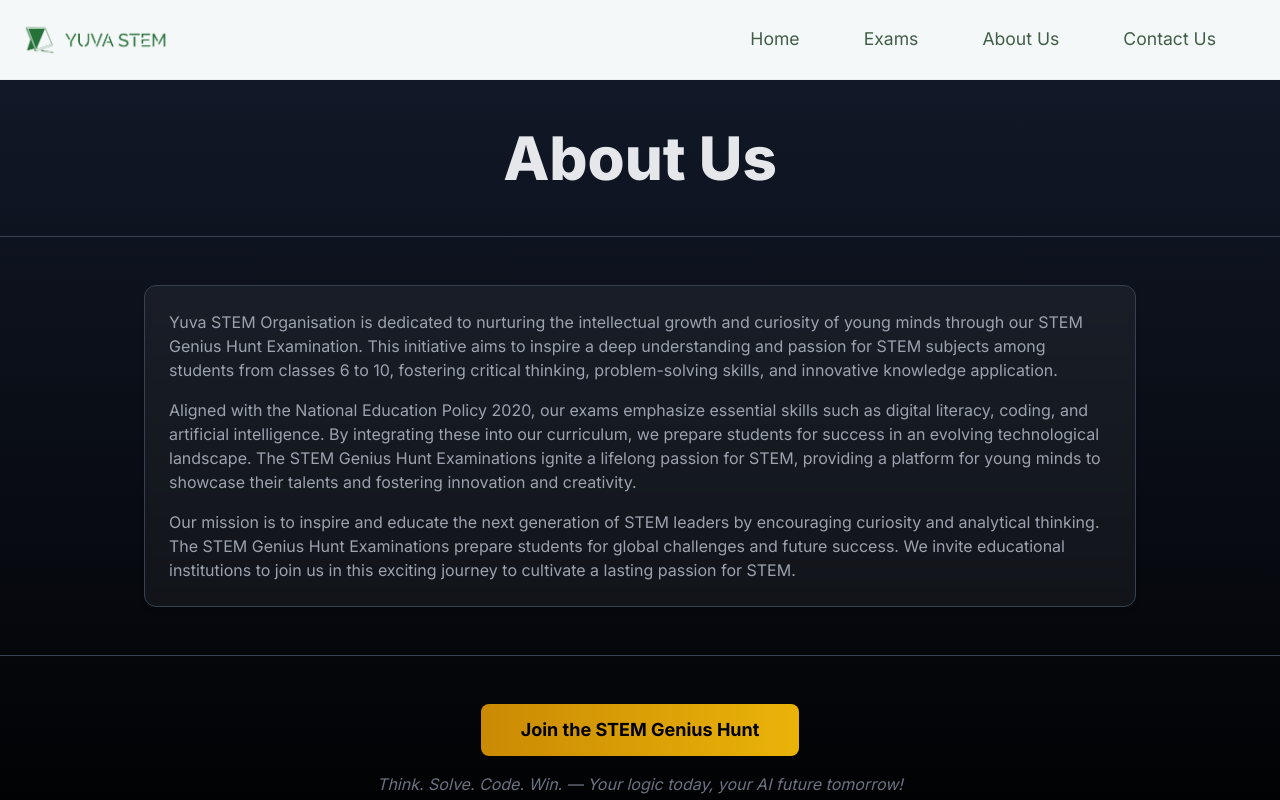
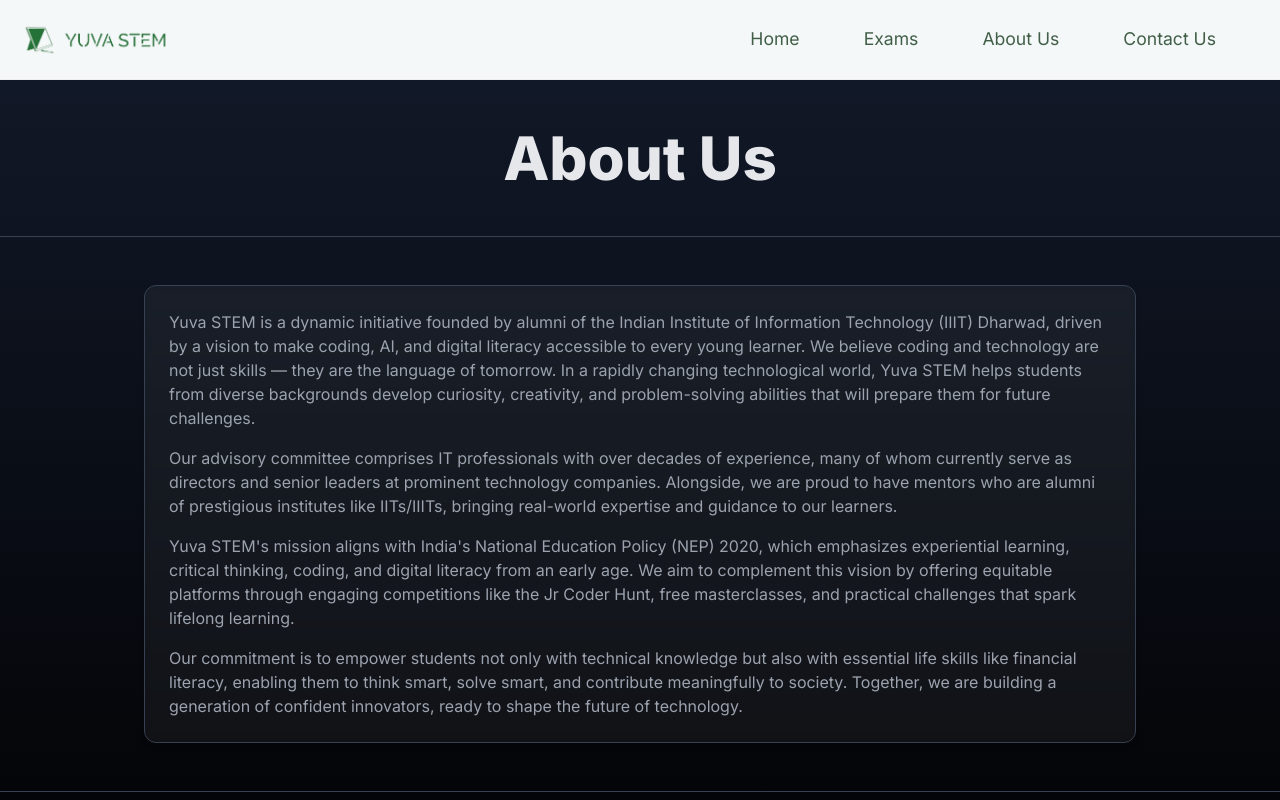
Before and after one commit to sajjanstem/sajjan-stem, a React (Create React App) app: page /aboutus in a window 1280 px wide. Shown: the top 800 px of the page. Built offline with nearby package versions, Linux system fonts and the light colour scheme.

Commit message:
About us

```diff
--- a/src/components/AboutUs.tsx
+++ b/src/components/AboutUs.tsx
@@ -2,7 +2,6 @@
 import { Helmet } from "react-helmet";
 import AOS from "aos";
 import "aos/dist/aos.css";
-import LinkedInIcon from '@mui/icons-material/LinkedIn';
 
 const AboutUs = () => {
   useEffect(() => {
@@ -15,11 +14,11 @@
         <title>About Us - Yuva STEM Organisation</title>
         <meta
           name="description"
-          content="Learn more about Yuva STEM Organisation, dedicated to nurturing young minds through the STEM Genius Hunt Examination."
+          content="Learn more about Yuva STEM Organisation, founded by IIIT Dharwad alumni, dedicated to empowering young minds through coding, AI, digital literacy, and financial literacy education in alignment with NEP 2020."
         />
         <meta
           name="keywords"
-          content="Yuva STEM Organisation, STEM education, aurdino, Karthik Sajjan, Indian Institute of Information Technology Dharwad, STEM Genius Hunt Examination, digital literacy, coding, artificial intelligence"
+          content="Yuva STEM Organisation, STEM education, coding, AI, digital literacy, financial literacy, Karthik Sajjan, STEM competitions, STEM masterclasses, IIIT Dharwad, IIT mentors, tech leadership, NEP 2020"
         />
         <meta name="author" content="Yuva STEM Organisation" />
       </Helmet>
@@ -31,16 +30,21 @@
 
       {/* Main Content Section */}
       <section className="max-w-5xl mx-auto py-12 px-4 space-y-8">
-        {/* About Content */}
-        <div className="backdrop-blur-sm bg-white bg-opacity-5 rounded-xl border border-gray-700 p-6 shadow-md" data-aos="fade-up">
-          <p className="text-gray-400">
-            Yuva STEM Organisation is dedicated to nurturing the intellectual growth and curiosity of young minds through our STEM Genius Hunt Examination. This initiative aims to inspire a deep understanding and passion for STEM subjects among students from classes 6 to 10, fostering critical thinking, problem-solving skills, and innovative knowledge application.
+        <div
+          className="backdrop-blur-sm bg-white bg-opacity-5 rounded-xl border border-gray-700 p-6 shadow-md"
+          data-aos="fade-up"
+        >
+          <p className="text-gray-400 text-sm md:text-base">
+            Yuva STEM is a dynamic initiative founded by alumni of the Indian Institute of Information Technology (IIIT) Dharwad, driven by a vision to make coding, AI, and digital literacy accessible to every young learner. We believe coding and technology are not just skills — they are the language of tomorrow. In a rapidly changing technological world, Yuva STEM helps students from diverse backgrounds develop curiosity, creativity, and problem-solving abilities that will prepare them for future challenges.
           </p>
-          <p className="text-gray-400 mt-4">
-            Aligned with the National Education Policy 2020, our exams emphasize essential skills such as digital literacy, coding, and artificial intelligence. By integrating these into our curriculum, we prepare students for success in an evolving technological landscape. The STEM Genius Hunt Examinations ignite a lifelong passion for STEM, providing a platform for young minds to showcase their talents and fostering innovation and creativity.
+          <p className="text-gray-400 text-sm md:text-base mt-4">
+            Our advisory committee comprises IT professionals with over decades of experience, many of whom currently serve as directors and senior leaders at prominent technology companies. Alongside, we are proud to have mentors who are alumni of prestigious institutes like IITs/IIITs, bringing real-world expertise and guidance to our learners.
           </p>
-          <p className="text-gray-400 mt-4">
-            Our mission is to inspire and educate the next generation of STEM leaders by encouraging curiosity and analytical thinking. The STEM Genius Hunt Examinations prepare students for global challenges and future success. We invite educational institutions to join us in this exciting journey to cultivate a lasting passion for STEM.
+          <p className="text-gray-400 text-sm md:text-base mt-4">
+            Yuva STEM's mission aligns with India's National Education Policy (NEP) 2020, which emphasizes experiential learning, critical thinking, coding, and digital literacy from an early age. We aim to complement this vision by offering equitable platforms through engaging competitions like the Jr Coder Hunt, free masterclasses, and practical challenges that spark lifelong learning.
+          </p>
+          <p className="text-gray-400 text-sm md:text-base mt-4">
+            Our commitment is to empower students not only with technical knowledge but also with essential life skills like financial literacy, enabling them to think smart, solve smart, and contribute meaningfully to society. Together, we are building a generation of confident innovators, ready to shape the future of technology.
           </p>
         </div>
 
@@ -76,7 +80,10 @@
       </section>
 
       {/* Call to Action */}
-      <div className="text-center py-12 border-t border-gray-700" data-aos="zoom-in">
+      <div
+        className="text-center py-12 border-t border-gray-700"
+        data-aos="zoom-in"
+      >
         <button className="bg-gradient-to-r from-yellow-600 to-yellow-500 text-black font-bold py-3 px-10 rounded-lg hover:opacity-90 transition text-lg">
           Join the STEM Genius Hunt
         </button>
```
